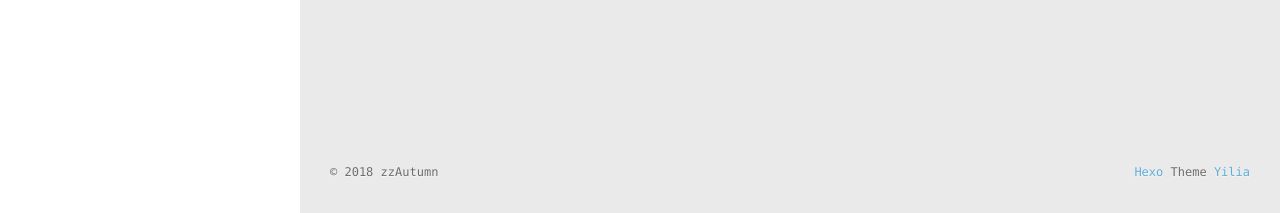
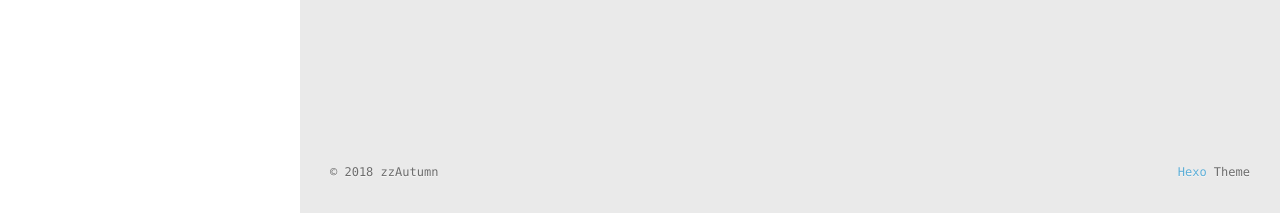
Before and after one commit to zzAutumn/zzAutumn.github.io, a plain HTML site: page tags/说说/index.html in a window 1280 px wide. Shown: the part 587-800 px from the top of the page. Drawn offline with Linux system fonts and the light colour scheme.

Commit message:
Site updated: 2018-05-12 14:39:24

```diff
--- a/tags/说说/index.html
+++ b/tags/说说/index.html
@@ -221,7 +221,7 @@
     		&copy; 2018 zzAutumn
     	</div>
       	<div class="footer-right">
-      		<a href="http://hexo.io/" target="_blank">Hexo</a>  Theme <a href="https://github.com/litten/hexo-theme-yilia" target="_blank">Yilia</a>
+      		<a href="http://hexo.io/" target="_blank">Hexo</a>  Theme
       	</div>
     </div>
   </div>
```
Also changed, not shown: 2018/05/12/test/index.html (+1 -1 lines), archives/2018/05/index.html (+1 -1 lines), archives/2018/index.html (+1 -1 lines), archives/index.html (+1 -1 lines), index.html (+1 -1 lines), tags/随笔/index.html (+1 -1 lines).
